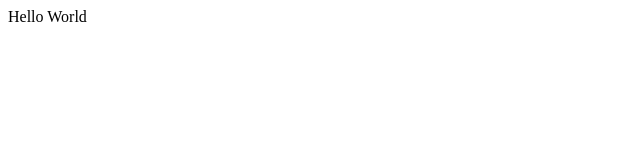
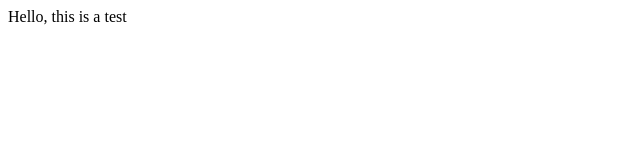
Before and after one commit to Ajohn10/StaticWebsite, a React (Create React App) app: page / in a window 1280 px wide. Shown: the top 160 px of the page, without its empty margins (0-640 px from the left). Built offline with nearby package versions, Linux system fonts and the light colour scheme; the HTML template or start-up script is replaced by a standard one.

Commit message:
test commit to make sure azure and github actions are hooked up appropriately

```diff
--- a/src/App.js
+++ b/src/App.js
@@ -1,8 +1,7 @@
 import React from 'react';
 
 function App() {
-  const value = 'World';
-  return <div>Hello {value}</div>;
+  return <div>Hello, this is a test</div>;
 }
 
 export default App;
```
